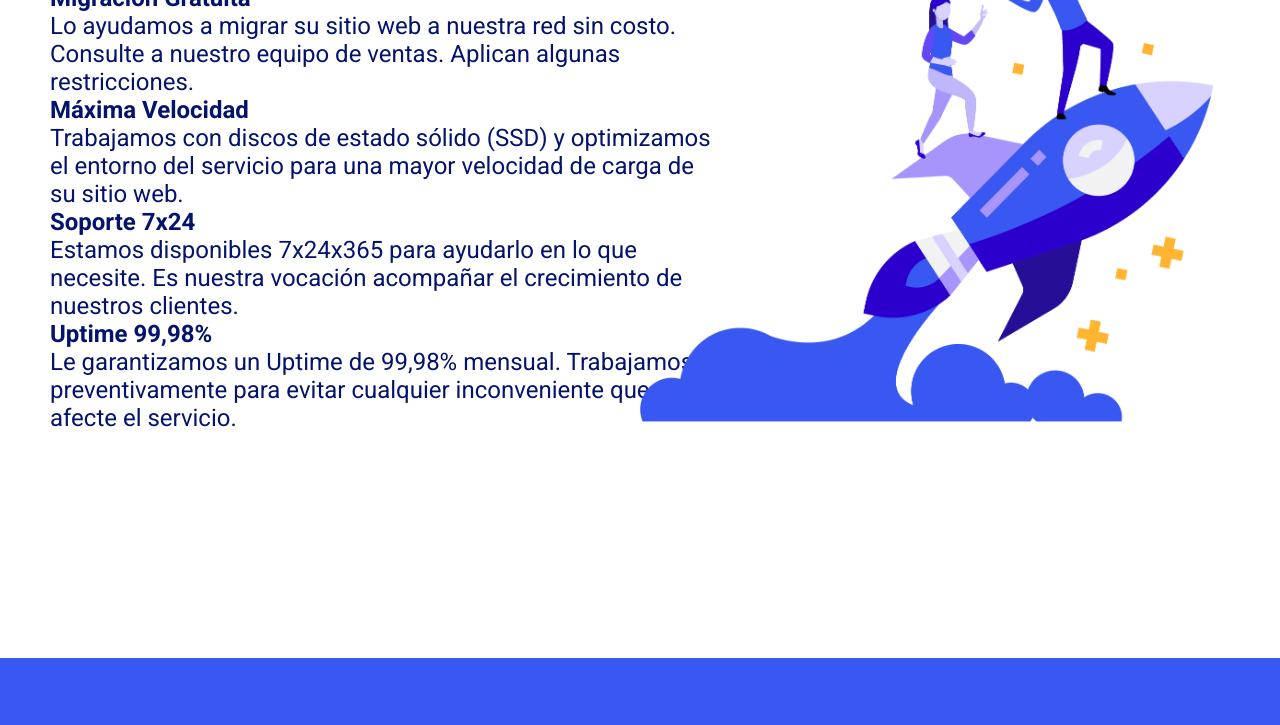
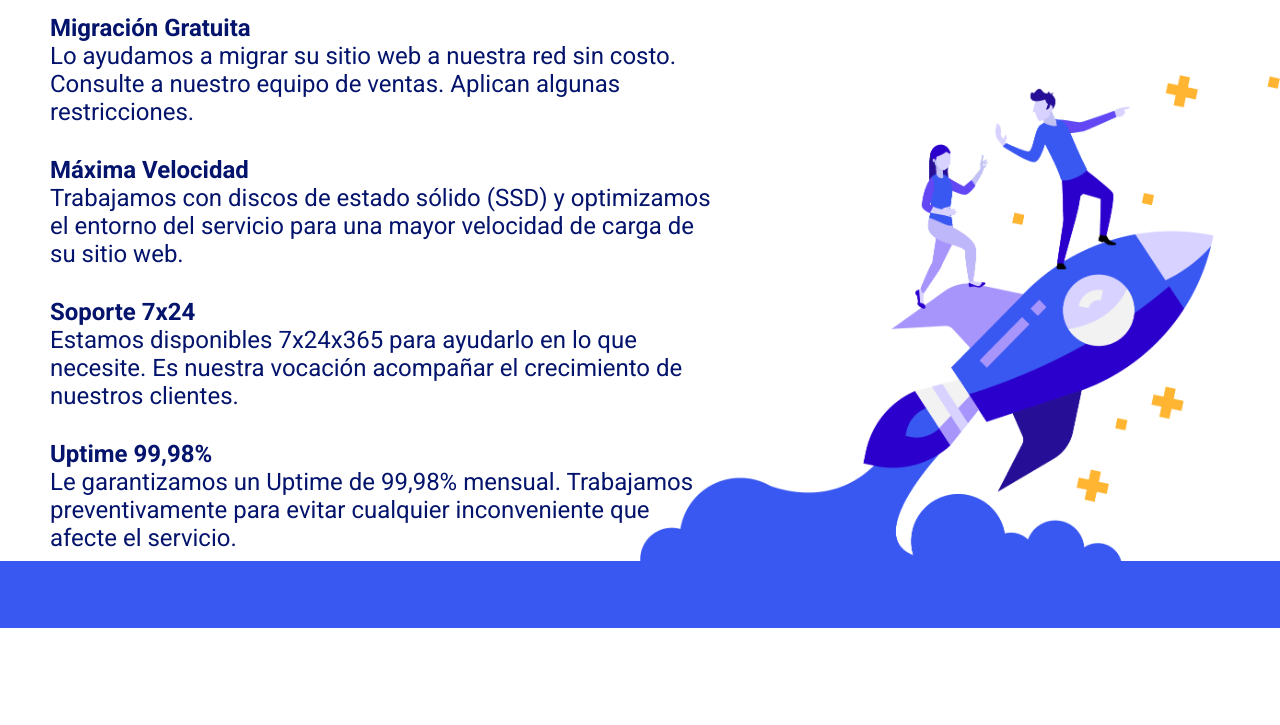
Before and after one commit to LucaSamaniego/M3-HTML-CSS, a plain HTML site: page index.html in a window 1280 px wide. Shown: the part 75-800 px from the top of the page. Drawn offline with Linux system fonts and the light colour scheme.

Commit message:
desafio8 fixed

```diff
--- a/desafio8.css
+++ b/desafio8.css
@@ -17,6 +17,7 @@ h1 {
     font-weight: 700;
     font-size: 34pt;
     color: var(--color1);
+    margin-bottom: 30px;
 }
 
 h2, p {
@@ -31,6 +32,7 @@ h2 {
 
 p {
     font-weight: 400;
+    margin-bottom: 30px;
 }
 
 img {
@@ -38,6 +40,9 @@ img {
     height: 50%;
     width: 50%;
     float: right;
+    margin-bottom: 100px;
+    align-items: flex-end;
+    top: 150px;
     }
 
 #subdiv {
@@ -51,6 +56,7 @@ footer {
     padding: 2.6%;
     width: 100%;
     background-color: var(--color-primario);
-    bottom: 0;
-    position: absolute;
+    display: flex;
+    align-items: flex-end;
+
 }
--- a/index.html
+++ b/index.html
@@ -28,7 +28,7 @@
             <p>Le garantizamos un Uptime de 99,98% mensual. Trabajamos preventivamente para evitar cualquier inconveniente que afecte el servicio.</p>
         </div>
         <img src="./M5-Desafio3-img.png" alt="">
-        <footer></footer>
     </div>
+    <footer></footer>
 </body>
 </html>
```
